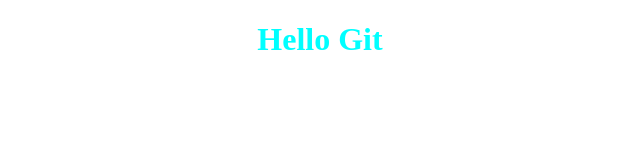
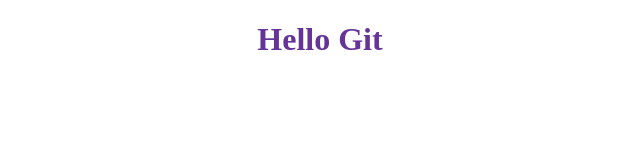
Before and after one commit to mimi-netizen/My-awesome-app, a plain HTML site: page index.html in a window 1280 px wide. Shown: the whole page, without its empty margins (320-960 px from the left). Drawn offline with Linux system fonts and the light colour scheme.

Commit message:
created css file

```diff
--- a/index.html
+++ b/index.html
@@ -4,12 +4,7 @@
     <meta charset="UTF-8" />
     <meta name="viewport" content="width=, initial-scale=1.0" />
     <title>Document</title>
-    <style>
-      h1 {
-        text-align: center;
-        color: aqua;
-      }
-    </style>
+    <link rel="stylesheet" href="style.css" />
   </head>
   <body>
     <h1>Hello Git</h1>
--- /dev/null
+++ b/style.css
@@ -0,0 +1,4 @@
+h1 {
+  text-align: center;
+  color: rebeccapurple;
+}
```
